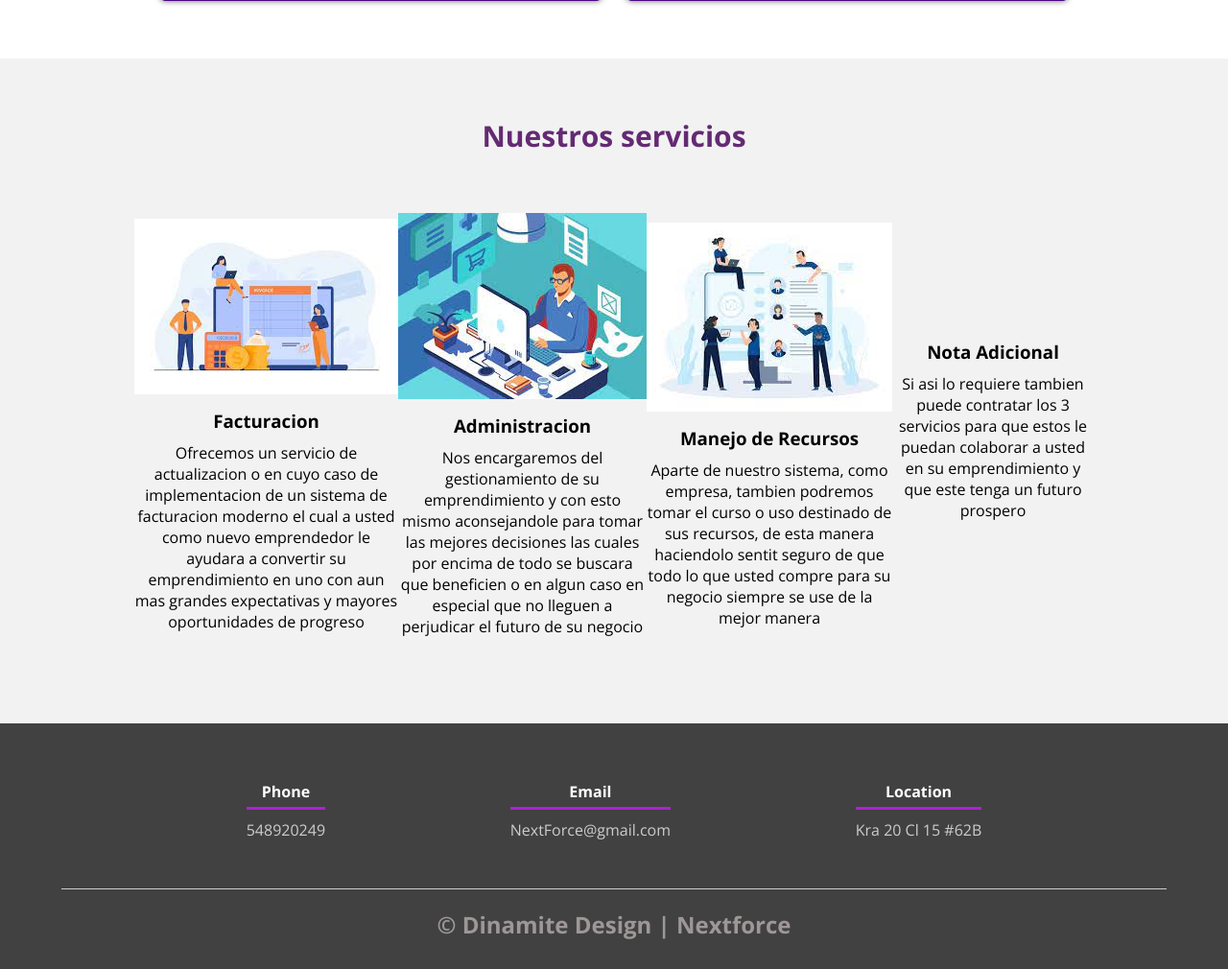
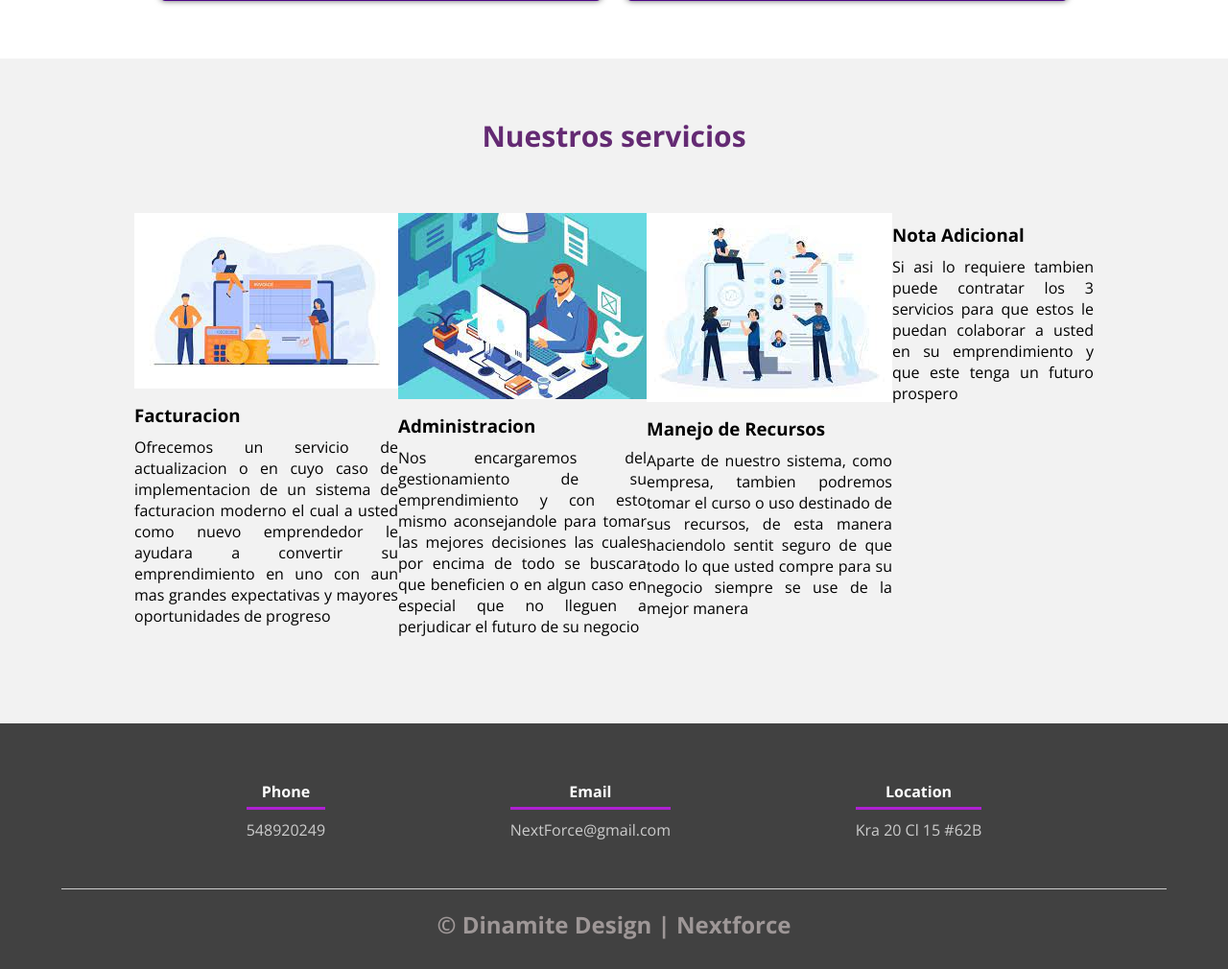
Before and after one commit to Next-Force/Next-Force.github.io, a PHP site: page / in a window 1280 px wide. Shown: the part 2062-3072 px from the top of the page at 96% size. Run offline with PHP 8.4, Linux system fonts and the light colour scheme.

Commit message:
Update Estilos.css

```diff
--- a/css/Estilos.css
+++ b/css/Estilos.css
@@ -226,12 +226,12 @@ main .sobre-nosotros {
 .servicio-cont {
     display: flex;
     justify-content: space-between;
-    align-items: center;
+    align-items: justify;
 }
 
 .servicio-ind {
     width: 28%;
-    text-align: center;
+    text-align: justyfy;
 }
 
 .servicio-ind {
@@ -244,7 +244,7 @@ main .sobre-nosotros {
 
 .servicio-ind p {
     font-weight: 300;
-    text-align: center;
+    text-align: justify;
 }
 
 /* footer */
```
